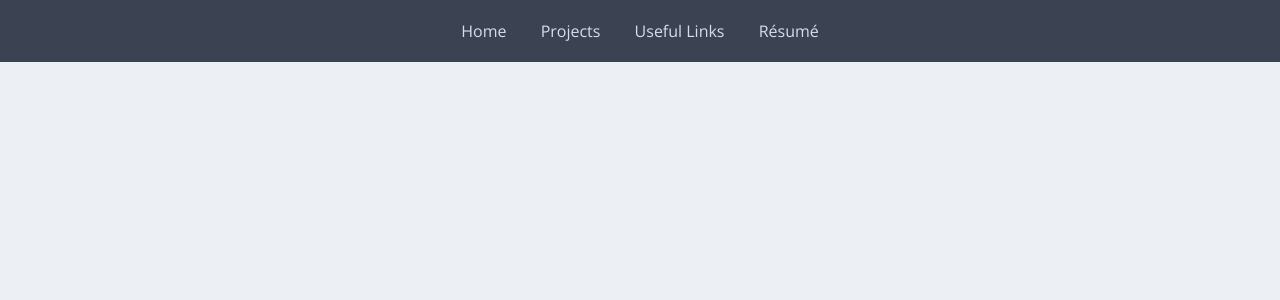
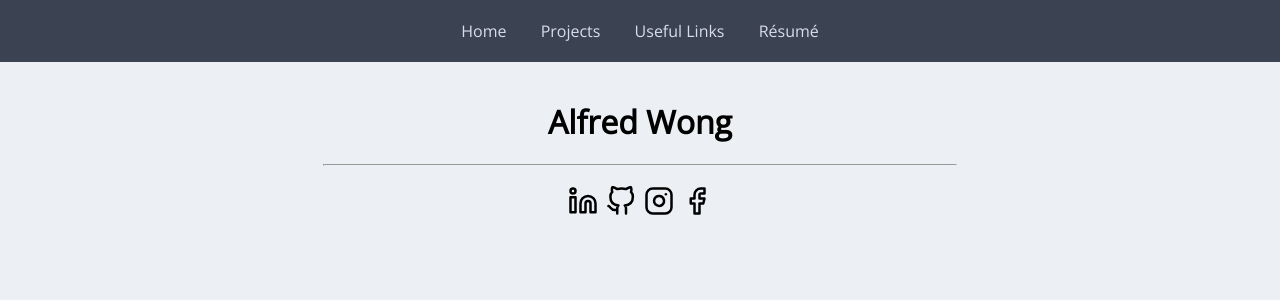
Before and after one commit to alfredclwong/srcf-site, a PHP site: page / in a window 1280 px wide. Shown: the top 300 px of the page. Run offline with PHP 8.4, Linux system fonts and the light colour scheme.

Commit message:
added social media icons

```diff
--- a/index.html
+++ b/index.html
@@ -10,7 +10,7 @@
       gtag('config', 'UA-148716152-1');
     </script>
     <meta charset="utf-8">
-    <title>aclw3</title>
+    <title>Alfred Wong</title>
     <link rel="stylesheet" href="styles/default.css" />
   </head>
   <body>
@@ -30,5 +30,31 @@
         </ul>
       </nav>
     </header>
+    <main>
+      <h1>Alfred Wong</h1>
+      <hr width=50% />
+      <ul>
+        <li>
+          <a href="https://www.linkedin.com/in/alfred--wong">
+            <img src="images/linkedin.svg" width="30px" height="30px">
+          </a>
+        </li>
+        <li>
+          <a href="https://github.com/alfredclwong">
+            <img src="images/github.svg" width="30px" height="30px">
+          </a>
+        </li>
+        <li>
+          <a href="#">
+            <img src="images/instagram.svg" width="30px" height="30px">
+          </a>
+        </li>
+        <li>
+          <a href="#">
+            <img src="images/facebook.svg" width="30px" height="30px">
+          </a>
+        </li>
+      </ul>
+    </main>
   </body>
 </html>
--- a/styles/default.css
+++ b/styles/default.css
@@ -61,4 +61,16 @@ main {
   text-align: center;
 }
 
+main ul {
+  text-align: center;
+  padding: 0px;
+  margin: 20px 0px;
+  list-style-type: none;
+}
+
+main li {
+  display: inline-block;
+  padding: 0px 2px;
+}
+
 /*# sourceMappingURL=default.css.map */
--- a/styles/default.scss
+++ b/styles/default.scss
@@ -66,3 +66,15 @@ nav li.dropdown:hover .dropdown-content {
 main {
   text-align: center;
 }
+
+main ul {
+  text-align: center;
+  padding: 0px;
+  margin: 20px 0px;
+  list-style-type: none;
+}
+
+main li {
+  display: inline-block;
+  padding: 0px 2px;
+}
```
Also changed, not shown: images/facebook.svg (added), images/github.svg (added), images/instagram.svg (added), images/linkedin.svg (added), 1 other file.
